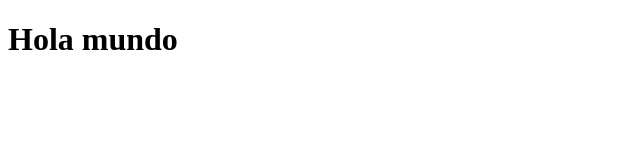
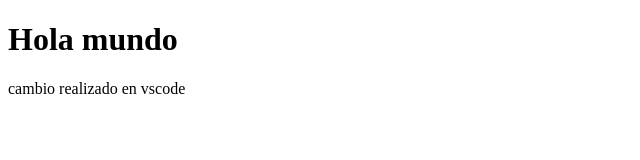
Before and after one commit to JorgeOsorno/mi-repositorio, a plain HTML site: page index.html in a window 1280 px wide. Shown: the whole page, without its empty margins (0-640 px from the left). Drawn offline with Linux system fonts and the light colour scheme.

Commit message:
cambio de git desde VScode

```diff
--- a/index.html
+++ b/index.html
@@ -1,9 +1,14 @@
 <!DOCTYPE html>
 <html>
 <head>
-    <title>Document</title>
+    <title>practicando con git en VScode</title>
 </head>
 <body>
     <h1>Hola mundo</h1>
+    <div>
+        <p>
+            cambio realizado en vscode
+        </p>
+    </div>
 </body>
 </html>
```
Also changed, not shown: 1 other file.
